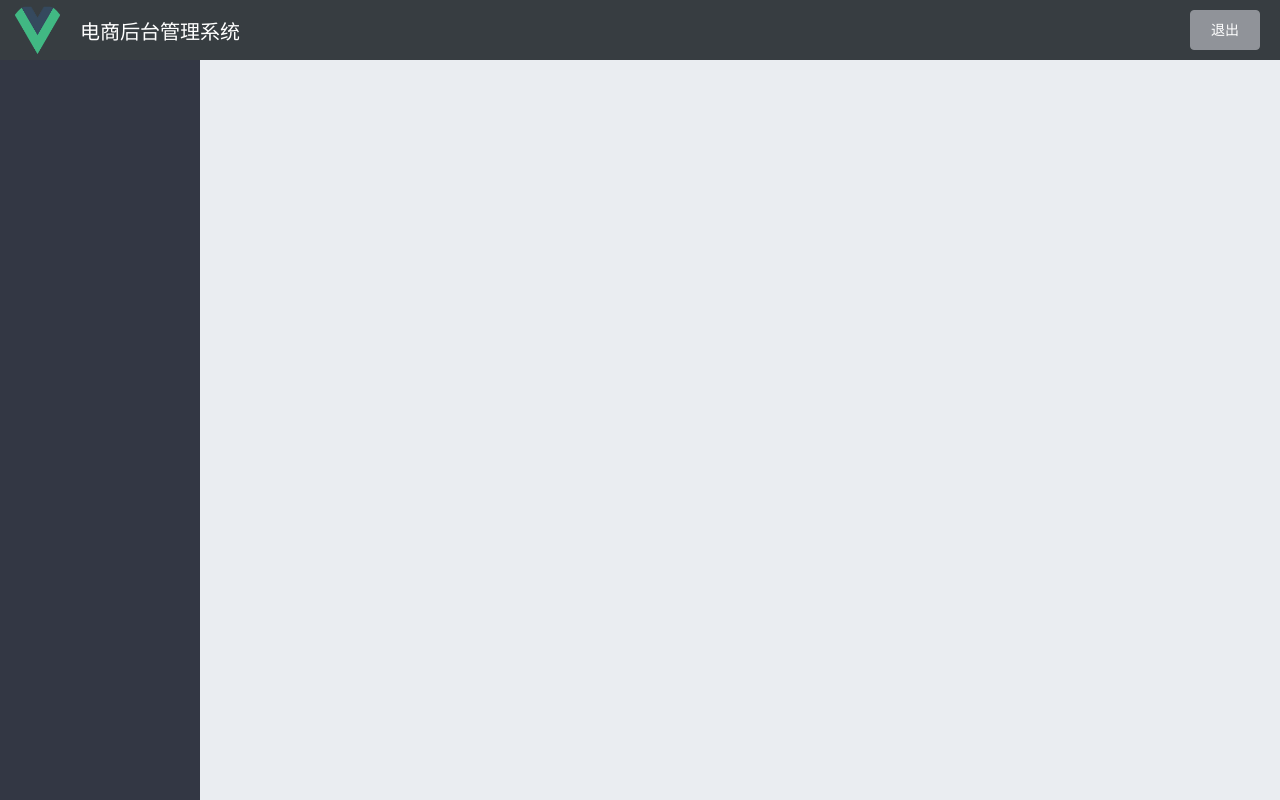
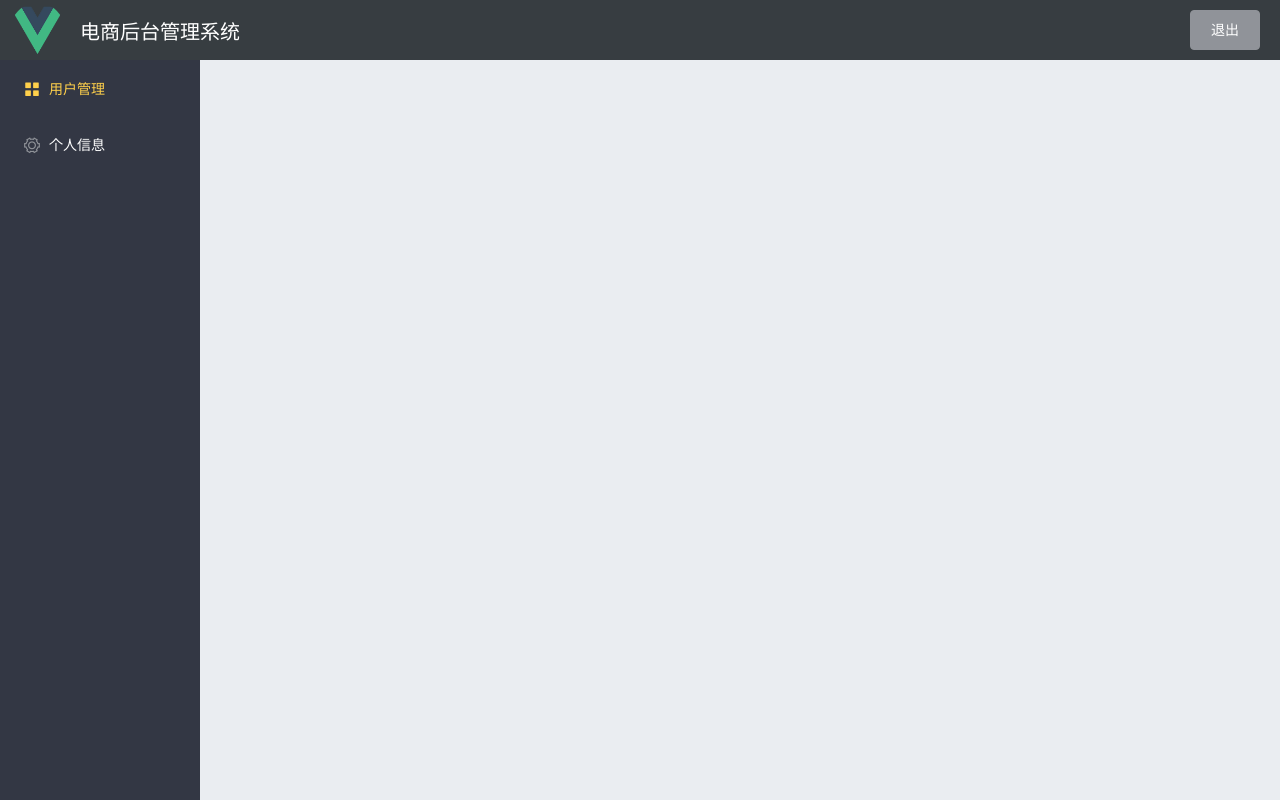
Before and after one commit to zizihao/ManagementSystem-View, a Vue app: page / in a window 1280 px wide. Built offline with nearby package versions, Linux system fonts and the light colour scheme.

Commit message:
一些页面

```diff
--- /dev/null
+++ b/src/components/MainTitle/index.vue
@@ -0,0 +1,21 @@
+<template>
+  <el-row class="title" align="center">
+    <h3>{{text}}</h3>
+  </el-row>
+</template>
+
+<script>
+export default {
+  props: {
+    text: {
+      type: String,
+      default: ''
+    }
+  }
+}
+</script>
+<style lang="less" scoped>
+.title {
+  height: 60px;
+}
+</style>
--- /dev/null
+++ b/src/components/index.js
@@ -0,0 +1,9 @@
+import MainTitle from './MainTitle/index.vue'
+
+const components = {
+  install (Vue) {
+    Vue.component('MainTitle', MainTitle)
+  }
+}
+
+export default components
--- a/src/main.js
+++ b/src/main.js
@@ -3,9 +3,10 @@ import App from './App.vue'
 import router from './router'
 import './plugin/element'
 import axios from './util/request'
+import components from './components'
 
 Vue.prototype.$axios = axios
-
+Vue.use(components)
 Vue.config.productionTip = false
 
 new Vue({
--- /dev/null
+++ b/src/views/Home/component/AsideNav.vue
@@ -0,0 +1,43 @@
+<template>
+  <!-- 侧边栏 -->
+  <el-row>
+    <el-col :span="24">
+      <el-menu
+        default-active="usermanage"
+        class="el-menu-vertical-demo"
+        background-color="#333744"
+        text-color="#fff"
+        active-text-color="#ffd04b"
+        @select="menuSelect"
+      >
+        <el-menu-item index="usermanage" >
+          <i class="el-icon-menu"></i>
+          <span slot="title">用户管理</span>
+        </el-menu-item>
+        <el-menu-item index="userinfo" >
+          <i class="el-icon-setting"></i>
+          <span slot="title">个人信息</span>
+        </el-menu-item>
+      </el-menu>
+    </el-col>
+  </el-row>
+</template>
+
+<script>
+export default {
+  data () {
+    return {}
+  },
+  methods: {
+    menuSelect (index) {
+      this.$router.push(index)
+    }
+  }
+}
+</script>
+
+<style lang="less" scoped>
+.el-menu {
+  border-right: none;
+}
+</style>
--- a/src/views/Home.vue
+++ b/src/views/Home/index.vue
@@ -3,7 +3,7 @@
     <!-- 头部 -->
     <el-header>
       <div>
-        <img src="../assets/logo.png" />
+        <img src="../../assets/logo.png" />
         <span>电商后台管理系统</span>
       </div>
       <el-button type="info">退出</el-button>
@@ -12,7 +12,7 @@
     <el-container>
       <!-- 左侧 -->
       <el-aside>
-        <!-- 侧边栏 -->
+          <aside-nav />
       </el-aside>
       <!-- 右侧 -->
       <el-main>
@@ -24,7 +24,11 @@
 </template>
 
 <script>
+import AsideNav from './component/AsideNav'
 export default {
+  components: {
+    AsideNav
+  },
   data () {
     return {}
   },
@@ -66,9 +70,6 @@ export default {
 .el-aside {
   background-color: #333744;
   width: 200px !important;
-  .el-menu {
-    border-right: none;
-  }
 }
 .el-main {
   background-color: #eaedf1;
--- a/src/views/Login.vue
+++ b/src/views/Login/index.vue
@@ -2,7 +2,7 @@
   <div class="container">
     <div class="main">
       <div class="logo">
-        <img src="../assets/logo.png" alt="" />
+        <img src="../../assets/logo.png" alt="" />
       </div>
       <div class="import">
         <div class="import-box">
@@ -36,7 +36,7 @@
 </template>
 
 <script>
-import { login } from '../api/user'
+import { login } from '../../api/user'
 export default {
   data () {
     return {
@@ -53,7 +53,7 @@ export default {
         if (success === true) {
           localStorage.setItem('token', token)
           this.$message.success(messge)
-          this.$router.push('/')
+          this.$router.push('/usermanage')
         }
       })
     },
--- /dev/null
+++ b/src/views/UserInfo/index.vue
@@ -0,0 +1,65 @@
+<template>
+  <el-card>
+    <main-title text="个人信息" />
+    <el-row>
+      <el-col :span="12">
+        <el-form ref="form" :model="form" label-width="80px">
+          <el-form-item label="用户名" placeholder="用户名">
+            <el-input v-model="form.username"></el-input>
+          </el-form-item>
+          <el-form-item label="生日">
+            <el-col :span="11">
+              <el-date-picker
+                type="date"
+                placeholder="选择日期"
+                v-model="form.date"
+                style="width: 100%"
+              ></el-date-picker>
+            </el-col>
+          </el-form-item>
+          <el-form-item label="性别">
+            <el-radio-group v-model="form.sex">
+              <el-radio label="男"></el-radio>
+              <el-radio label="女"></el-radio>
+            </el-radio-group>
+          </el-form-item>
+          <el-form-item label="激活状态">
+            <el-switch v-model="form.activate"></el-switch>
+          </el-form-item>
+
+          <el-form-item label="描述">
+            <el-input type="textarea" v-model="form.desc"></el-input>
+          </el-form-item>
+          <el-form-item>
+            <el-button type="primary" @click="onSubmit">更改</el-button>
+            <el-button>取消</el-button>
+          </el-form-item>
+        </el-form>
+      </el-col>
+    </el-row>
+  </el-card>
+</template>
+
+<script>
+export default {
+  data () {
+    return {
+      form: {
+        username: '',
+        date: '',
+        activate: false,
+        sex: '',
+        desc: ''
+      }
+    }
+  },
+  methods: {
+    onSubmit () {
+      console.log('submit!')
+    }
+  }
+}
+</script>
+
+<style lang="less" scoped>
+</style>
--- /dev/null
+++ b/src/views/UserManage/index.vue
@@ -0,0 +1,15 @@
+<template>
+  <el-card>
+      <main-title text="用户管理"/>
+  </el-card>
+</template>
+
+<script>
+export default {
+
+}
+</script>
+
+<style>
+
+</style>
```
Also changed, not shown: src/router/index.js (+9 -3 lines), 1 other file (tests, documents, lock files or other folders).
